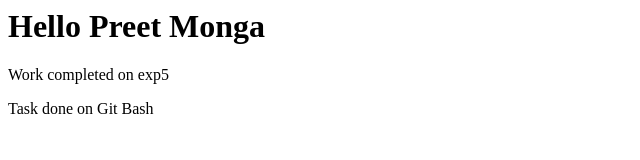
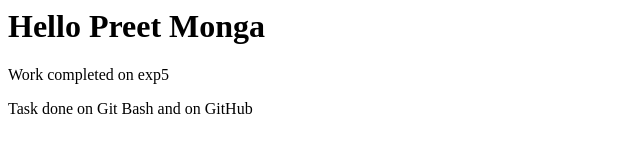
Before and after one commit to PreetMongaPM/exp5, a plain HTML site: page index.html in a window 1280 px wide. Shown: the whole page, without its empty margins (0-640 px from the left). Drawn offline with Linux system fonts and the light colour scheme.

Commit message:
Update index.html

```diff
--- a/index.html
+++ b/index.html
@@ -1,3 +1,3 @@
 <h1>Hello Preet Monga</h1>
 <p>Work completed on exp5</p>
-<p>Task done on Git Bash</p>
+<p>Task done on Git Bash and on GitHub</p>
```
